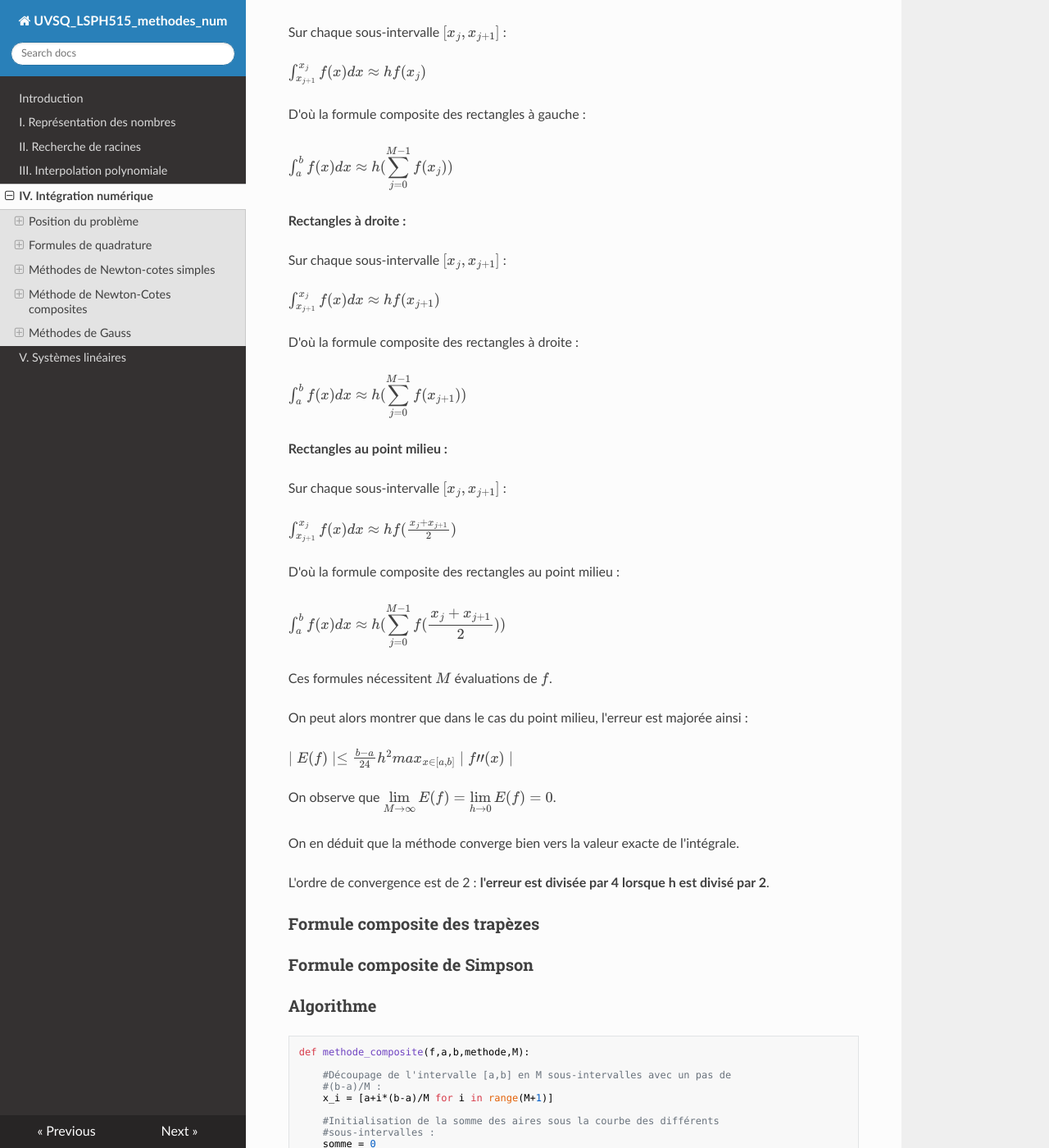
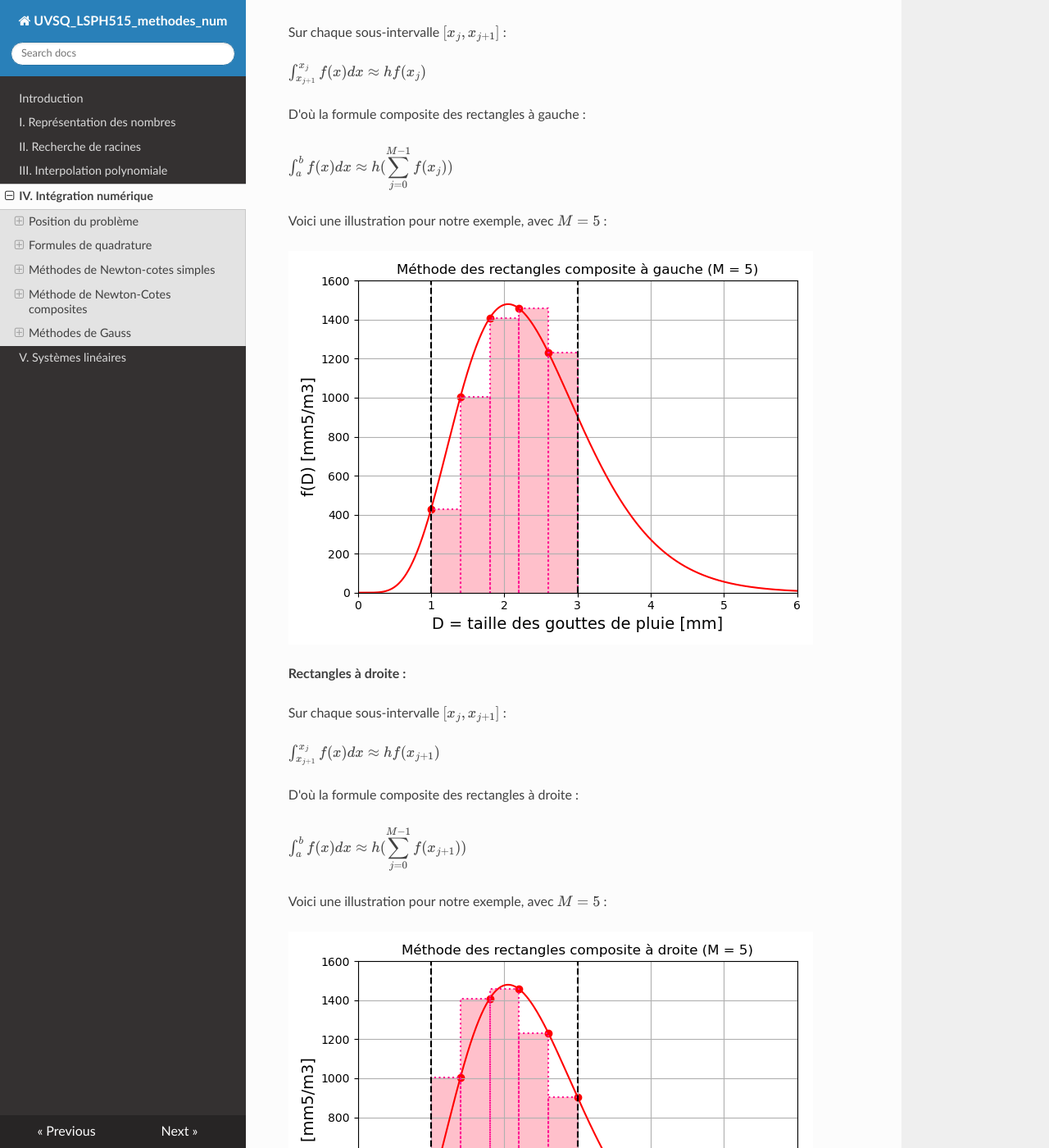
Before and after one commit to NicOudart/UVSQ_LSPH515_methodes_num, an MkDocs documentation site: the page built from docs/Chap4_Integration_numerique.md, in a window 1280 px wide and 1400 px high, scrolled down 11598 px. Shown: the whole window at 82% size. Built offline with MkDocs 1.6.1, drawn with Linux system fonts in a browser that asks for light colours; nearby versions of some CDN libraries; some of the changed text lies outside the part shown.

Commit message:
-Update the "composite" part of Chapter 4 with illustrations. -Update the corresponding script.

```diff
--- a/docs/Chap4_Integration_numerique.md
+++ b/docs/Chap4_Integration_numerique.md
@@ -396,6 +396,10 @@ D'où la formule composite des rectangles à gauche :
 
 $\int_{a}^{b} f(x) dx \approx h(\displaystyle\sum_{j=0}^{M-1} f(x_{j}))$
 
+Voici une illustration pour notre exemple, avec $M=5$ :
+
+![Méthode des rectangles composite à gauche](img/Chap4_exemple_rectangles_composite_gauche.png)
+
 **Rectangles à droite :**
 
 Sur chaque sous-intervalle $[x_j,x_{j+1}]$ :
@@ -406,6 +410,10 @@ D'où la formule composite des rectangles à droite :
 
 $\int_{a}^{b} f(x) dx \approx h(\displaystyle\sum_{j=0}^{M-1} f(x_{j+1}))$
 
+Voici une illustration pour notre exemple, avec $M=5$ :
+
+![Méthode des rectangles composite à droite](img/Chap4_exemple_rectangles_composite_droite.png)
+
 **Rectangles au point milieu :**
 
 Sur chaque sous-intervalle $[x_j,x_{j+1}]$ :
@@ -415,6 +423,10 @@ $\int_{x_{j+1}}^{x_j} f(x) dx \approx hf(\frac{x_{j}+x_{j+1}}{2})$
 D'où la formule composite des rectangles au point milieu :
 
 $\int_{a}^{b} f(x) dx \approx h(\displaystyle\sum_{j=0}^{M-1} f(\frac{x_{j}+x_{j+1}}{2}))$
+
+Voici une illustration pour notre exemple, avec $M=5$ :
+
+![Méthode des rectangles composite au point milieu](img/Chap4_exemple_rectangles_composite_point_milieu.png)
 
 Ces formules nécessitent $M$ évaluations de $f$.
 
```
Also changed, not shown: docs/img/Chap4_exemple_rectangles_composite_droite.png (added), docs/img/Chap4_exemple_rectangles_composite_gauche.png (added), docs/img/Chap4_exemple_rectangles_composite_point_milieu.png (added), 1 other file.
